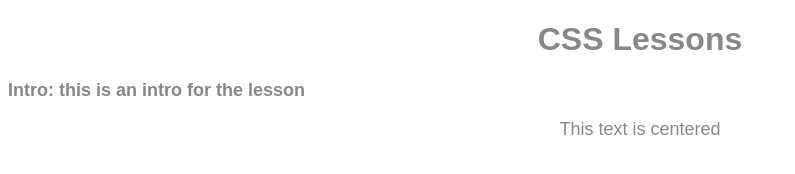
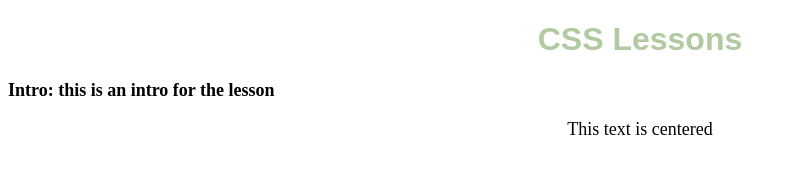
Before and after one commit to h2hallowdy/CSS-learning, a plain HTML site: page index.html in a window 1280 px wide. Shown: the whole page, without its empty margins (0-795 px from the left). Drawn offline with Linux system fonts and the light colour scheme.

Commit message:
Color in CSS

```diff
--- a/style.css
+++ b/style.css
@@ -11,7 +11,7 @@ p {
 	text-align: center;
 }
 
-h1, p {
-	color: #888;
+h1 {
+	color: rgba(100, 150, 70, 0.5);
 	font-family: sans-serif;
 }
```
